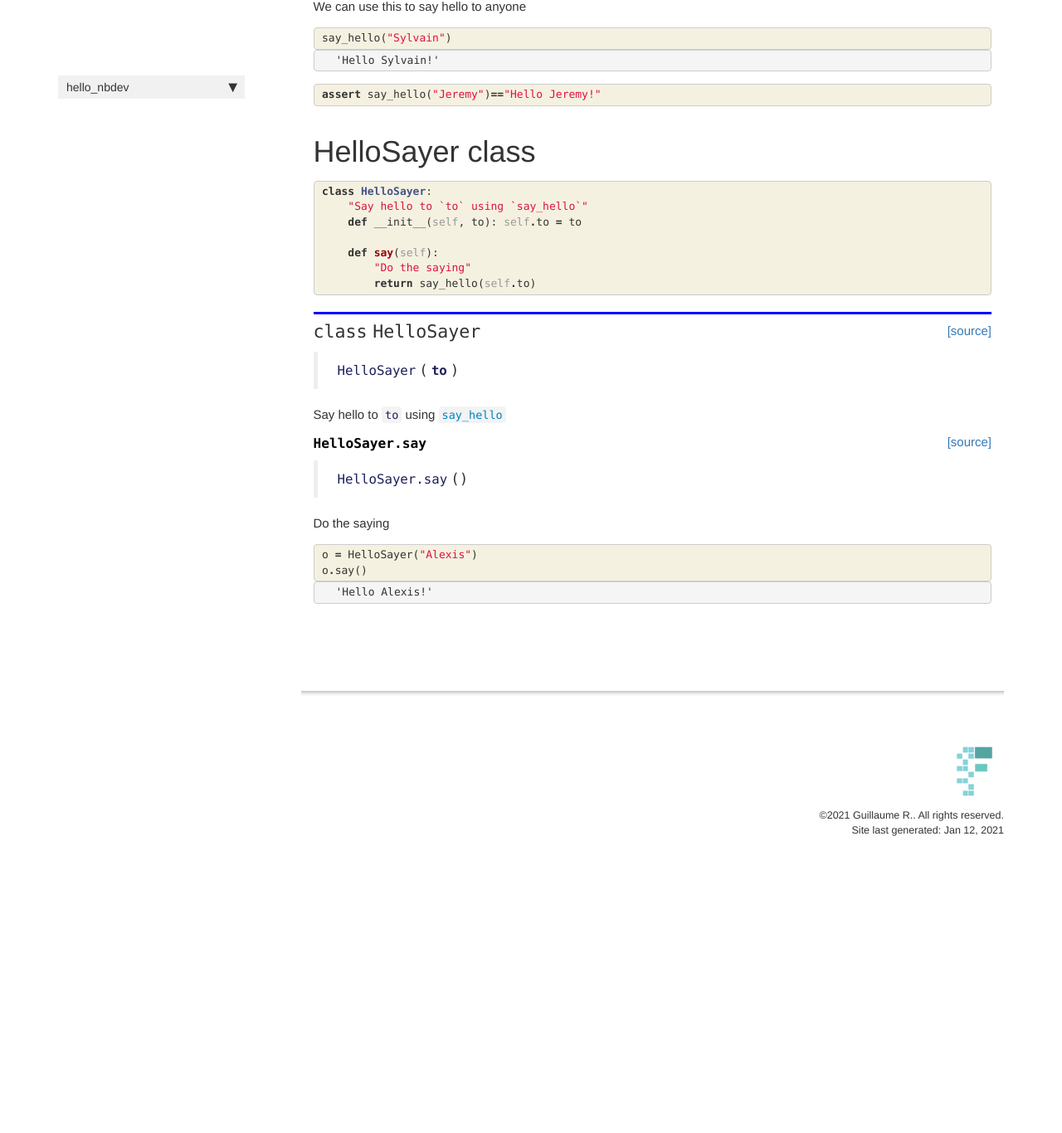
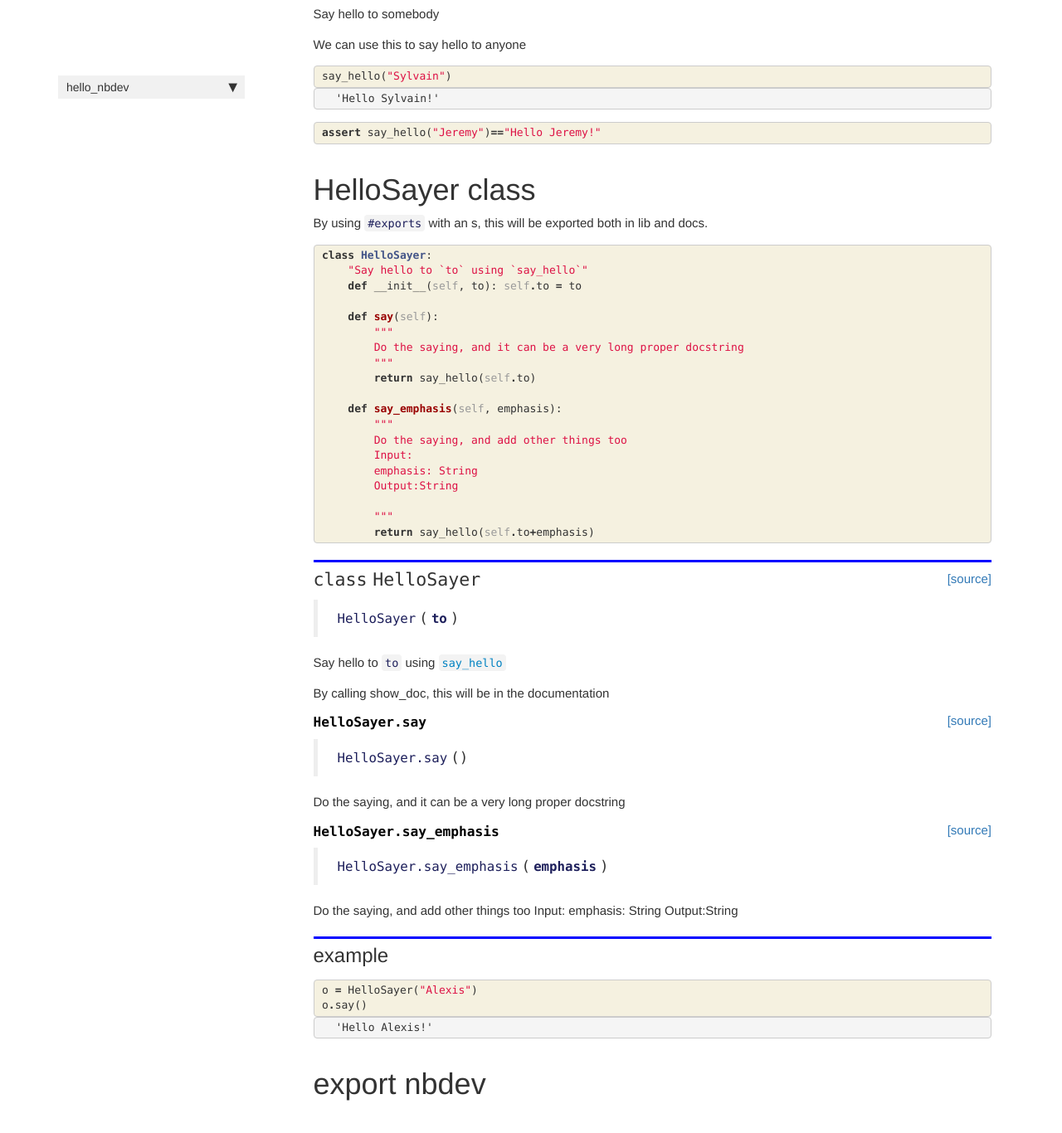
Before and after one commit to castorfou/hello_nbdev, a Jekyll site: the page built from docs/core.html, in a window 1280 px wide and 1400 px high, scrolled down 494 px. Shown: the top 1366 px of the window at 83% size. Built offline with Jekyll 4.4.1, drawn with Linux system fonts in a browser that asks for light colours; nearby versions of some CDN libraries; comment, search, counter and statistics services are not loaded; before the commit the page ends 1555 px from its top, so only the background shows below that; some of the changed text lies outside the part shown.

Commit message:
include class example and some proper doc

```diff
--- a/docs/_data/sidebars/home_sidebar.yml
+++ b/docs/_data/sidebars/home_sidebar.yml
@@ -10,7 +10,7 @@
       title: Overview
       url: /
     - output: web,pdf
-      title: module name here
+      title: module core
       url: core.html
     output: web
     title: hello_nbdev
--- a/docs/core.html
+++ b/docs/core.html
@@ -124,6 +124,13 @@
 </div>
 </div>
 </div>
+<div class="cell border-box-sizing text_cell rendered"><div class="inner_cell">
+<div class="text_cell_render border-box-sizing rendered_html">
+<p>By using <code>#exports</code> with an s, this will be exported both in lib and docs.</p>
+
+</div>
+</div>
+</div>
     {% raw %}
 
 <div class="cell border-box-sizing code_cell rendered">
@@ -136,8 +143,20 @@
     <span class="k">def</span> <span class="fm">__init__</span><span class="p">(</span><span class="bp">self</span><span class="p">,</span> <span class="n">to</span><span class="p">):</span> <span class="bp">self</span><span class="o">.</span><span class="n">to</span> <span class="o">=</span> <span class="n">to</span>
 
     <span class="k">def</span> <span class="nf">say</span><span class="p">(</span><span class="bp">self</span><span class="p">):</span>
-        <span class="s2">&quot;Do the saying&quot;</span>
+        <span class="sd">&quot;&quot;&quot;</span>
+<span class="sd">        Do the saying, and it can be a very long proper docstring</span>
+<span class="sd">        &quot;&quot;&quot;</span>
         <span class="k">return</span> <span class="n">say_hello</span><span class="p">(</span><span class="bp">self</span><span class="o">.</span><span class="n">to</span><span class="p">)</span>
+
+    <span class="k">def</span> <span class="nf">say_emphasis</span><span class="p">(</span><span class="bp">self</span><span class="p">,</span> <span class="n">emphasis</span><span class="p">):</span>
+        <span class="sd">&quot;&quot;&quot;</span>
+<span class="sd">        Do the saying, and add other things too</span>
+<span class="sd">        Input:</span>
+<span class="sd">        emphasis: String</span>
+<span class="sd">        Output:String</span>
+<span class="sd">        </span>
+<span class="sd">        &quot;&quot;&quot;</span>
+        <span class="k">return</span> <span class="n">say_hello</span><span class="p">(</span><span class="bp">self</span><span class="o">.</span><span class="n">to</span><span class="o">+</span><span class="n">emphasis</span><span class="p">)</span>
 </pre></div>
 
     </div>
@@ -172,6 +191,13 @@
 </div>
     {% endraw %}
 
+<div class="cell border-box-sizing text_cell rendered"><div class="inner_cell">
+<div class="text_cell_render border-box-sizing rendered_html">
+<p>By calling show_doc, this will be in the documentation</p>
+
+</div>
+</div>
+</div>
     {% raw %}
 
 <div class="cell border-box-sizing code_cell rendered">
@@ -185,7 +211,7 @@
 <div class="output_markdown rendered_html output_subarea ">
 <h4 id="HelloSayer.say" class="doc_header"><code>HelloSayer.say</code><a href="https://github.com/castorfou/hello_nbdev/tree/master/hello_nbdev/core.py#L16" class="source_link" style="float:right">[source]</a></h4><blockquote><p><code>HelloSayer.say</code>()</p>
 </blockquote>
-<p>Do the saying</p>
+<p>Do the saying, and it can be a very long proper docstring</p>
 
 </div>
 
@@ -197,6 +223,40 @@
 </div>
     {% endraw %}
 
+    {% raw %}
+
+<div class="cell border-box-sizing code_cell rendered">
+
+<div class="output_wrapper">
+<div class="output">
+
+<div class="output_area">
+
+
+<div class="output_markdown rendered_html output_subarea ">
+<h4 id="HelloSayer.say_emphasis" class="doc_header"><code>HelloSayer.say_emphasis</code><a href="https://github.com/castorfou/hello_nbdev/tree/master/hello_nbdev/core.py#L22" class="source_link" style="float:right">[source]</a></h4><blockquote><p><code>HelloSayer.say_emphasis</code>(<strong><code>emphasis</code></strong>)</p>
+</blockquote>
+<p>Do the saying, and add other things too
+Input:
+emphasis: String
+Output:String</p>
+
+</div>
+
+</div>
+
+</div>
+</div>
+
+</div>
+    {% endraw %}
+
+<div class="cell border-box-sizing text_cell rendered"><div class="inner_cell">
+<div class="text_cell_render border-box-sizing rendered_html">
+<h2 id="example">example<a class="anchor-link" href="#example"> </a></h2>
+</div>
+</div>
+</div>
     {% raw %}
 
 <div class="cell border-box-sizing code_cell rendered">
@@ -231,4 +291,10 @@
 </div>
     {% endraw %}
 
+<div class="cell border-box-sizing text_cell rendered"><div class="inner_cell">
+<div class="text_cell_render border-box-sizing rendered_html">
+<h1 id="export-nbdev">export nbdev<a class="anchor-link" href="#export-nbdev"> </a></h1>
 </div>
+</div>
+</div>
+</div>
--- a/docs/index.html
+++ b/docs/index.html
@@ -44,7 +44,7 @@
 </div>
 <div class="cell border-box-sizing text_cell rendered"><div class="inner_cell">
 <div class="text_cell_render border-box-sizing rendered_html">
-<p><code>pip install your_project_name</code></p>
+<h1 id="not-yet-deployed-to-pip">not yet deployed to pip<a class="anchor-link" href="#not-yet-deployed-to-pip"> </a></h1><p><code>pip install hello_nbdev</code></p>
 
 </div>
 </div>
--- a/docs/sidebar.json
+++ b/docs/sidebar.json
@@ -1,6 +1,6 @@
 {
   "hello_nbdev": {
     "Overview": "/",
-    "module name here": "core.html"
+    "module core": "core.html"
   }
 }
--- a/index.py
+++ b/index.py
@@ -16,7 +16,9 @@
 
 # ## Install
 
-# `pip install your_project_name`
+# #not yet deployed to pip
+#
+# `pip install hello_nbdev`
 
 # ## How to use
 
```
Also changed, not shown: other parts of docs/core.html (+3 -3 lines), 00_core.py (+37 -6 lines), hello_nbdev/core.py (+13 -1 lines), README.md, 2 other files.
